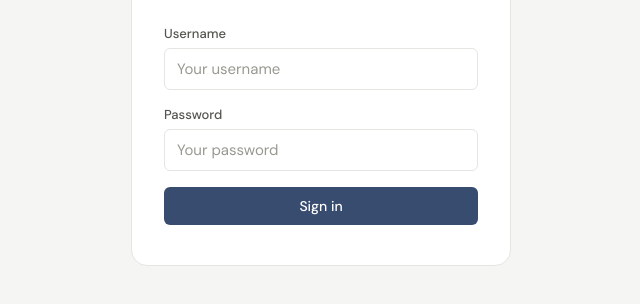
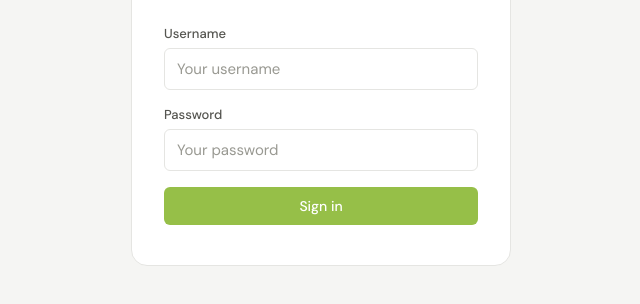
Before and after one commit to ataberkynt/sh_fulfillment_rerouting, a website: page public/index.html in a window 1280 px wide. Shown: the part 354-658 px from the top of the page, without its empty margins (319-959 px from the left). Drawn offline with Linux system fonts and the light colour scheme.

Commit message:
Update index.html

```diff
--- a/public/index.html
+++ b/public/index.html
@@ -8,7 +8,7 @@
   <style>
     *, *::before, *::after { box-sizing: border-box; margin: 0; padding: 0; }
     :root {
-      --green: #384c70; --green-dark: #2a416b; --green-light: #5f6f8f;
+      --green: #96BF48; --green-dark: #6d9031; --green-light: #f2f7ea;
       --bg: #f5f5f3; --surface: #fff; --border: #e5e5e2; --border-s: #c8c8c4;
       --text: #1a1a18; --text2: #555550; --text3: #999992;
       --danger: #d63b3b; --danger-bg: #fef2f2;
```
